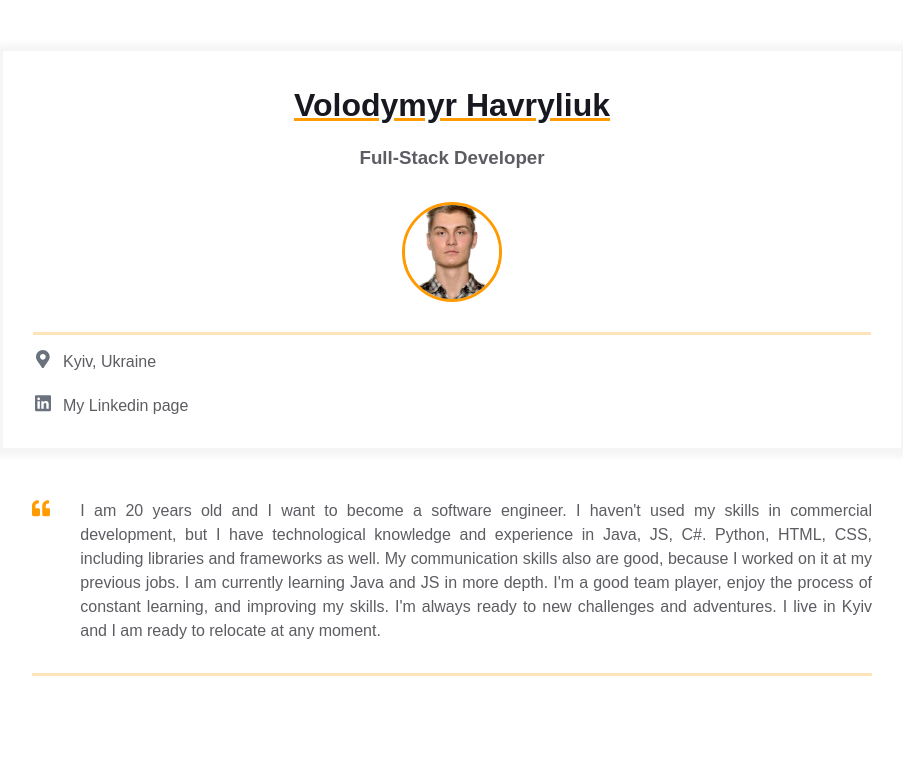
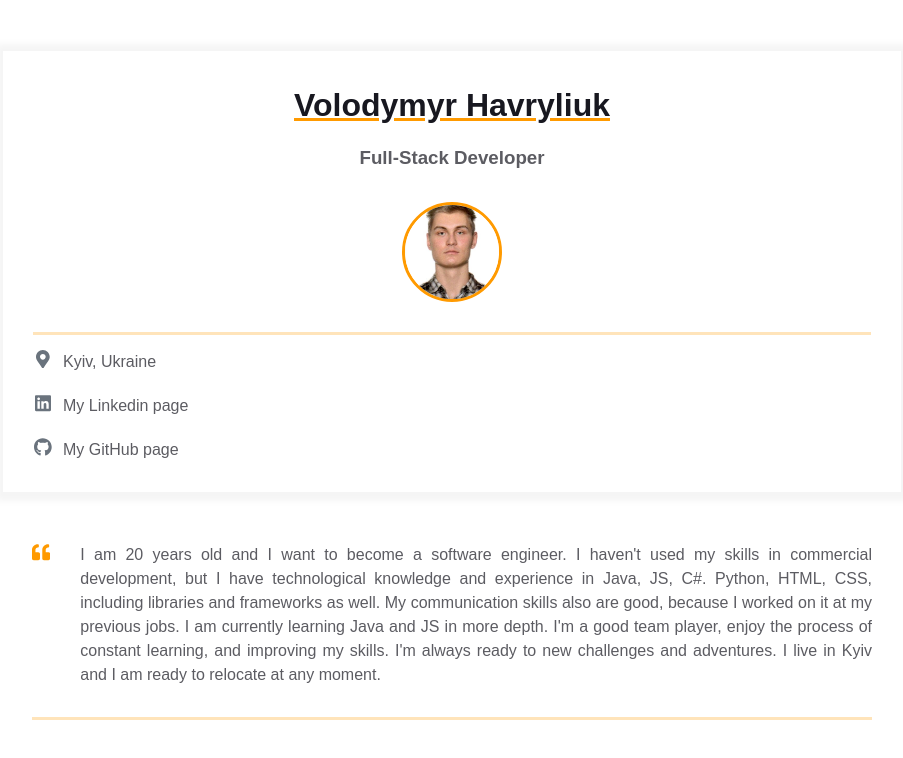
Before and after one commit to Wow11One/homepage, a plain HTML site: page index.html in a window 1280 px wide. Shown: the whole page, without its empty margins (188-1091 px from the left). Drawn offline with Linux system fonts and the light colour scheme.

Commit message:
Added github repository link

```diff
--- a/index.html
+++ b/index.html
@@ -53,6 +53,26 @@
             </div>
             <span>My Linkedin page</span>
           </a>
+          <a href="https://github.com/Wow11One" rel="author" class="contact-info__item">
+            <div class="contact-info__item-icon-wrapper">
+              <svg class="contact-info__item-icon" xmlns="http://www.w3.org/2000/svg" viewBox="0 0 496 512">
+                <path
+                  d="M165.9 397.4c0 2-2.3 3.6-5.2 3.6-3.3 .3-5.6-1.3-5.6-3.6 0-2 2.3-3.6 5.2-3.6 3-.3 5.6 1.3
+                  5.6 3.6zm-31.1-4.5c-.7 2 1.3 4.3 4.3 4.9 2.6 1 5.6 0 6.2-2s-1.3-4.3-4.3-5.2c-2.6-.7-5.5 .3-6.2
+                  2.3zm44.2-1.7c-2.9 .7-4.9 2.6-4.6 4.9 .3 2 2.9 3.3 5.9 2.6 2.9-.7 4.9-2.6 4.6-4.6-.3-1.9-3-3.2-5.9-2.9zM244.8
+                  8C106.1 8 0 113.3 0 252c0 110.9 69.8 205.8 169.5 239.2 12.8 2.3 17.3-5.6 17.3-12.1 0-6.2-.3-40.4-.3-61.4 0 0-70
+                  15-84.7-29.8 0 0-11.4-29.1-27.8-36.6 0 0-22.9-15.7 1.6-15.4 0 0 24.9 2 38.6 25.8 21.9 38.6 58.6 27.5 72.9 20.9 2.3-16 8.8-27.1
+                  16-33.7-55.9-6.2-112.3-14.3-112.3-110.5 0-27.5 7.6-41.3 23.6-58.9-2.6-6.5-11.1-33.3 2.6-67.9 20.9-6.5 69 27 69 27 20-5.6 41.5-8.5 62.8-8.5s42.8 2.9
+                  62.8 8.5c0 0 48.1-33.6 69-27 13.7 34.7 5.2 61.4 2.6 67.9 16 17.7 25.8 31.5 25.8 58.9 0 96.5-58.9 104.2-114.8 110.5 9.2 7.9 17 22.9 17 46.4 0 33.7-.3 75.4-.3
+                  83.6 0 6.5 4.6 14.4 17.3 12.1C428.2 457.8 496 362.9 496 252 496 113.3 383.5 8 244.8 8zM97.2 352.9c-1.3 1-1 3.3 .7 5.2 1.6 1.6 3.9 2.3 5.2 1
+                  1.3-1 1-3.3-.7-5.2-1.6-1.6-3.9-2.3-5.2-1zm-10.8-8.1c-.7 1.3 .3 2.9 2.3 3.9 1.6 1 3.6 .7 4.3-.7 .7-1.3-.3-2.9-2.3-3.9-2-.6-3.6-.3-4.3 .7zm32.4 35.6c-1.6 1.3-1
+                  4.3 1.3 6.2 2.3 2.3 5.2 2.6 6.5 1 1.3-1.3 .7-4.3-1.3-6.2-2.2-2.3-5.2-2.6-6.5-1zm-11.4-14.7c-1.6 1-1.6 3.6
+                  0 5.9 1.6 2.3 4.3 3.3 5.6 2.3 1.6-1.3 1.6-3.9 0-6.2-1.4-2.3-4-3.3-5.6-2z"
+                ></path>
+              </svg>
+            </div>
+            <span>My GitHub page</span>
+          </a>
         </div>
       </div>
       <div class="container">
```
